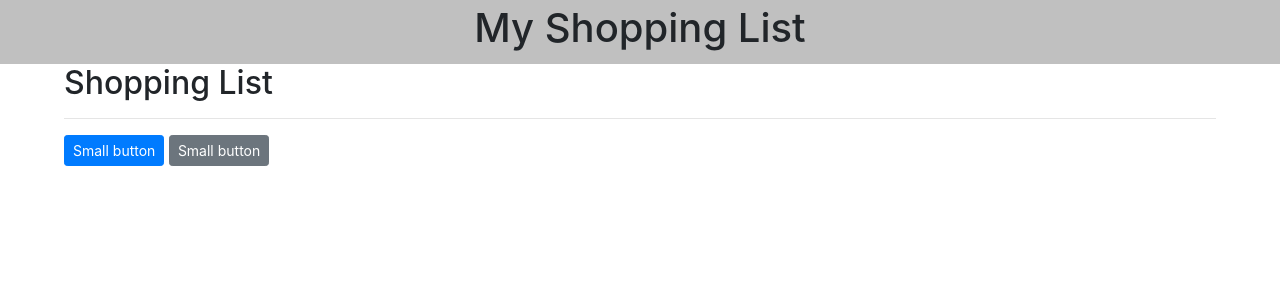
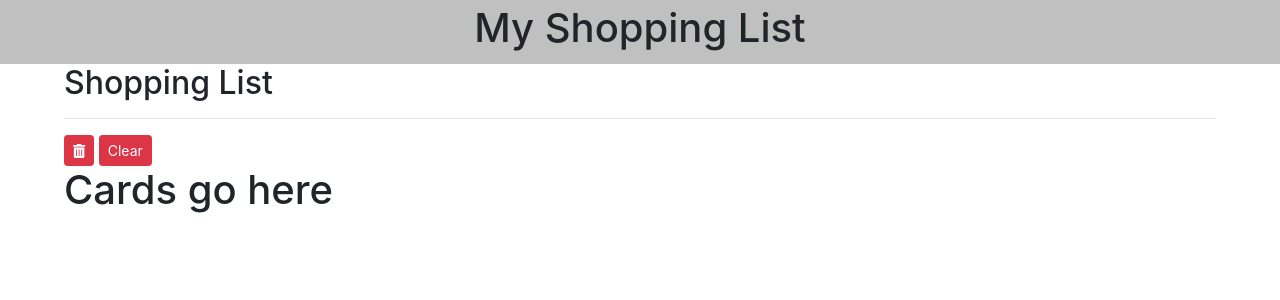
Before and after one commit to dunnmj42/group-fs-react-shopping-list, a React (Create React App) app: page / in a window 1280 px wide. Shown: the top 300 px of the page. Built offline with nearby package versions, Linux system fonts and the light colour scheme.

Commit message:
working on buttons in ShoppingList feature

```diff
--- a/package.json
+++ b/package.json
@@ -15,6 +15,9 @@
   "author": "",
   "license": "ISC",
   "dependencies": {
+    "@fortawesome/fontawesome-svg-core": "^1.2.34",
+    "@fortawesome/free-solid-svg-icons": "^5.15.2",
+    "@fortawesome/react-fontawesome": "^0.1.14",
     "axios": "^0.21.1",
     "bootstrap": "^4.5.3",
     "express": "^4.17.1",
--- a/src/components/App/App.jsx
+++ b/src/components/App/App.jsx
@@ -1,15 +1,33 @@
 import React from 'react';
+import axios from 'axios';
 import ShoppingList from '../ShoppingList/ShoppingList'
 import Header from '../Header/Header.jsx'
 import './App.css';
 
 
 function App() {
+
+
+
+    // DELETE REQUEST
+    const removeItem = () => {
+        console.log('delete clicked');
+        let id = 3;
+        axios.delete(`/list/${id}`).then((response) => {
+            console.log(response);
+        }).catch((err) => {
+            console.log(err);
+        })
+    }
+
+
     return (
         <div className="App">
             <Header />
             <main>
-                <ShoppingList />
+                <ShoppingList
+                    removeItem={removeItem}
+                />
             </main>
         </div>
     );
--- a/src/components/ShoppingList/ShoppingList.jsx
+++ b/src/components/ShoppingList/ShoppingList.jsx
@@ -1,26 +1,31 @@
 import {useState} from 'react';
 import Button from 'react-bootstrap/Button';
+import { FontAwesomeIcon } from '@fortawesome/react-fontawesome'
+import { faTrashAlt } from '@fortawesome/free-solid-svg-icons'
+
+const element = <FontAwesomeIcon icon={faTrashAlt} />
 
 
-function ShoppingList() {
+
+
+function ShoppingList({removeItem}) {
 
   return (
-
 
   <div>
     <h2>Shopping List</h2>
     <hr/>
     <div>
-      <Button variant="primary" size="sm">
-        Small button
+      <Button variant="danger" size="sm">{element}
+
       </Button>{' '}
-      <Button variant="secondary" size="sm">
-        Small button
+      <Button variant="danger" size="sm">
+        Clear
       </Button>
     </div>
     {/* Container for item cards */}
     <div>
-
+      <h1>Cards go here</h1>
     </div>
   </div>
 
```
Also changed, not shown: 2 other files (tests, documents, lock files or other folders).
